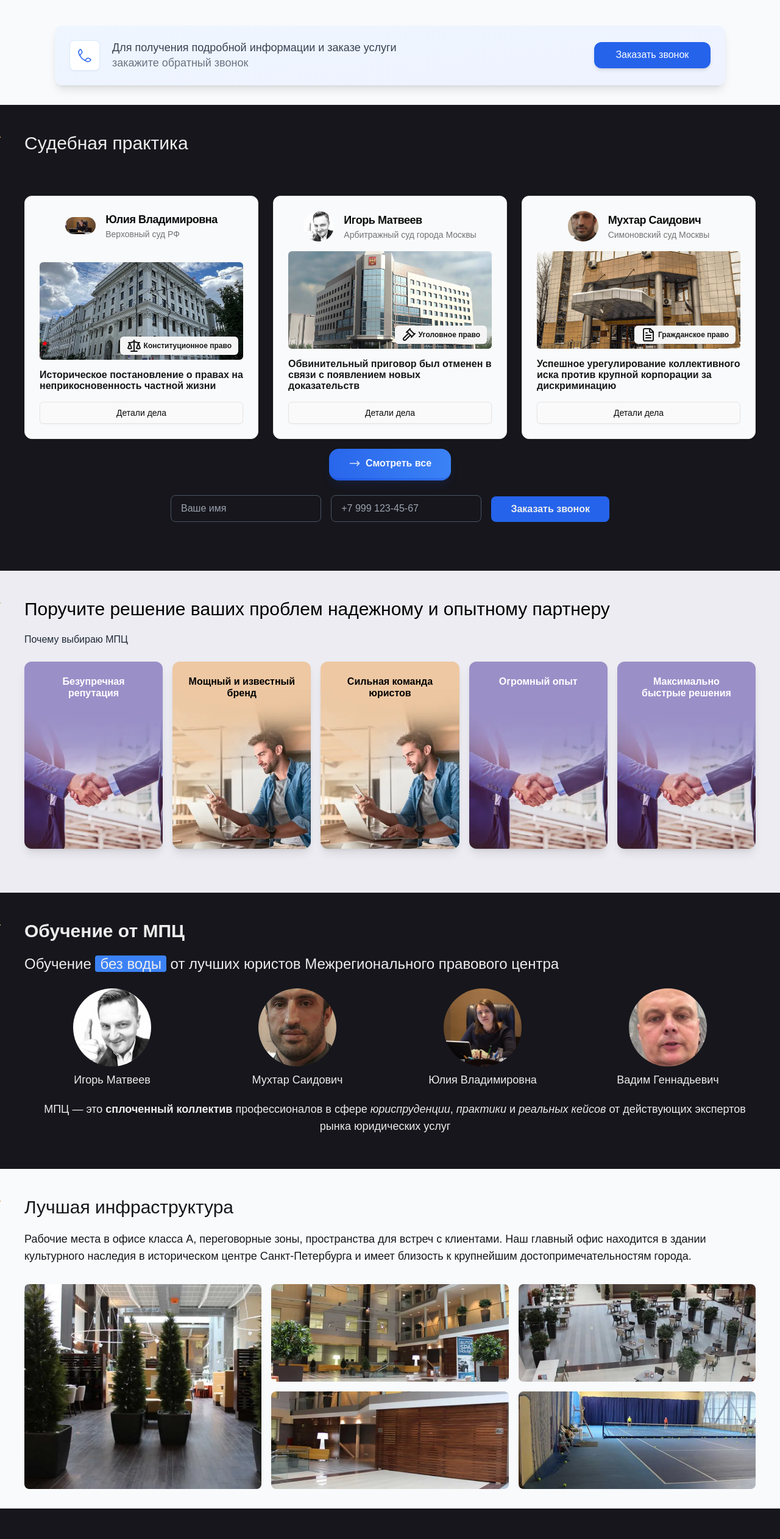
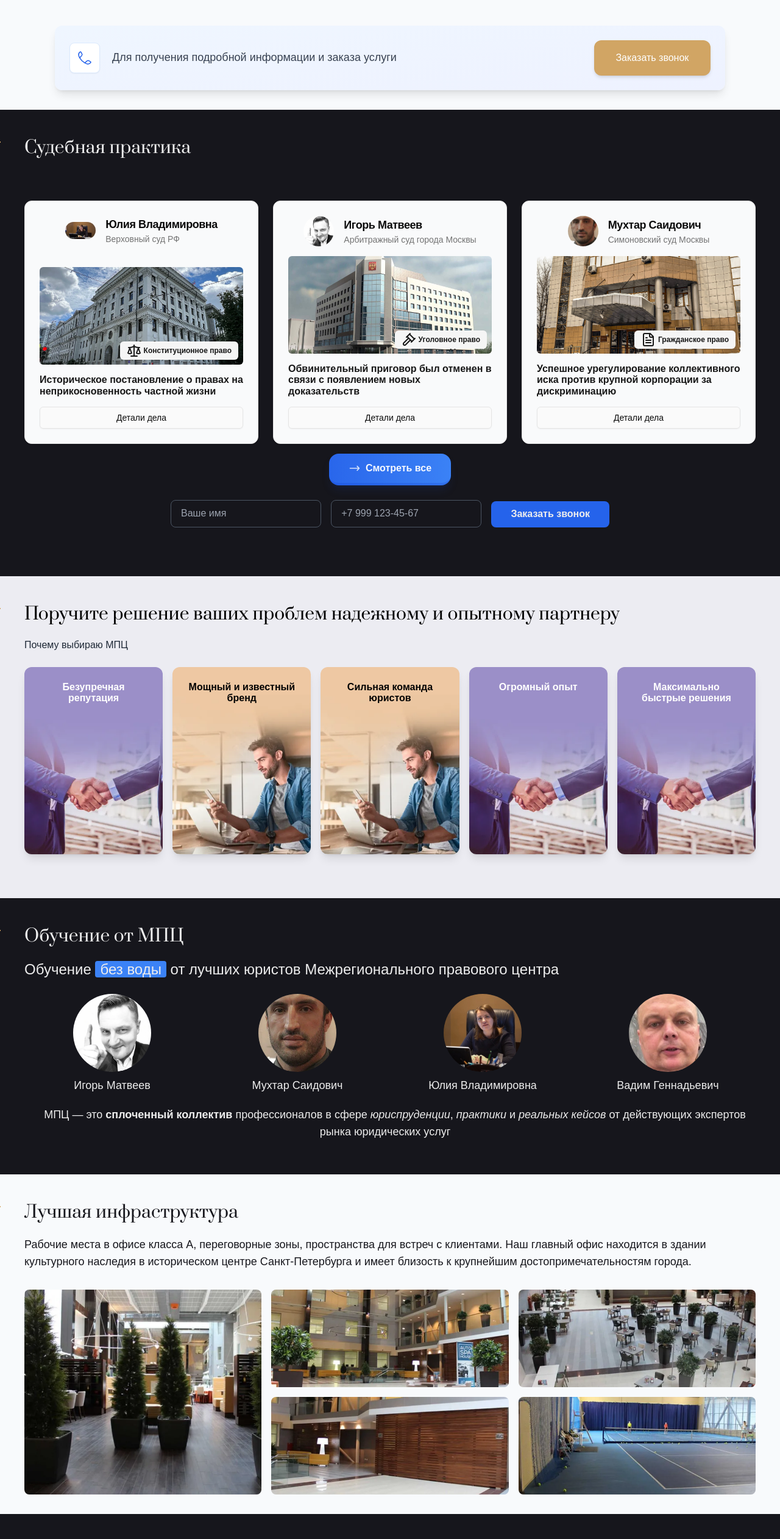
Before and after one commit to kononoVikaReal/frontend, a Next.js app: page / in a window 1280 px wide. Shown: the part 4087-6611 px from the top of the page at 61% size. Built offline with nearby package versions, Linux system fonts and the light colour scheme.

Commit message:
Работа с шрифтами

```diff
--- a/src/components/EighthElement/EighthElement.tsx
+++ b/src/components/EighthElement/EighthElement.tsx
@@ -28,7 +28,7 @@ const EighthElement = () => {
 		<div className='bg-slate-50 text-[#16161c] pb-8'>
 			<div className='pt-10 mx-auto max-w-[1200px]'>
 				<div className="relative before:content-[''] before:block before:border before:border-elite before:absolute before:w-[1000px] before:-left-[1039px] before:top-3">
-					<span className='text-3xl leading-[45px] w-96'>
+					<span className='text-[28px] leading-[45px] font-prata '>
 						Объединили лучшее от сферы оказания юридических услуг
 					</span>
 				</div>
--- a/src/components/FifthElement/FifthElement.tsx
+++ b/src/components/FifthElement/FifthElement.tsx
@@ -25,7 +25,7 @@ const FifthElement = () => {
 			<div className='pt-10'>
 				<div className=''>
 					<div className="relative before:content-[''] before:block before:border before:border-elite before:absolute before:w-[1000px] before:-left-[1039px] before:top-3 mb-4">
-						<span className='text-3xl leading-[45px] w-96 font-semibold'>
+						<span className='text-[28px] leading-[45px] font-prata '>
 							Обучение от МПЦ
 						</span>
 					</div>
--- a/src/components/FourthElement/FourthElement.tsx
+++ b/src/components/FourthElement/FourthElement.tsx
@@ -34,7 +34,7 @@ const FourthElement = () => {
 			<div className='mx-auto max-w-[1200px] mb-14 text-black'>
 				<div className='pt-10'>
 					<div className="relative before:content-[''] before:block before:border before:border-elite before:absolute before:w-[1000px] before:-left-[1039px] before:top-3 mb-4">
-						<span className='text-3xl leading-[45px] w-96'>
+						<span className='text-[28px] leading-[45px] font-prata '>
 							Поручите решение ваших проблем надежному и опытному партнеру
 						</span>
 					</div>
--- a/src/components/SecondElement/SecondElement.tsx
+++ b/src/components/SecondElement/SecondElement.tsx
@@ -620,7 +620,7 @@ const SecondElement = () => {
 		<div className='bg-slate-50 text-black pb-8'>
 			<div className='pt-10 mx-auto max-w-[1200px]'>
 				<div className="relative before:content-[''] before:block before:border before:border-elite before:absolute before:w-[1000px] before:-left-[1039px] before:top-3">
-					<span className='text-[28px] leading-[45px] w-96 font-prata text-background'>
+					<span className='text-[28px] leading-[45px] font-prata text-background'>
 						На данный момент у нас есть 3 основных направления
 					</span>
 				</div>
@@ -648,15 +648,11 @@ const SecondElement = () => {
 							<CallIcon className='w-6 h-6 text-blue-600' />
 						</div>
 						<span className='text-gray-700 text-lg leading-snug font-medium'>
-							Для получения подробной информации и заказе услуги
-							<br />
-							<span className='text-gray-500 font-normal'>
-								закажите обратный звонок
-							</span>
+							Для получения подробной информации и заказа услуги
 						</span>
 					</div>
 
-					<button className='bg-blue-600 hover:bg-blue-700 text-white px-6 py-3 rounded-xl font-medium transition-all duration-300 transform hover:scale-[1.02] active:scale-95 shadow-md hover:shadow-lg'>
+					<button className='bg-elite text-white p-5 rounded-xl font-medium transition-all duration-300 transform hover:scale-[1.02] active:scale-95 shadow-md hover:shadow-lg'>
 						Заказать звонок
 					</button>
 				</div>
--- a/src/components/SeventhElement/SeventhElement.tsx
+++ b/src/components/SeventhElement/SeventhElement.tsx
@@ -21,7 +21,7 @@ const SeventhElement = () => {
 			<div className='pt-10'>
 				<div className=''>
 					<div className="relative before:content-[''] before:block before:border before:border-elite before:absolute before:w-[1000px] before:-left-[1039px] before:top-3 mb-4">
-						<span className='text-3xl leading-[45px] w-96'>
+						<span className='text-[28px] leading-[45px] font-prata '>
 							Качественное юридическое сопровождение
 						</span>
 					</div>
--- a/src/components/SixthElement/SixthElement.tsx
+++ b/src/components/SixthElement/SixthElement.tsx
@@ -5,7 +5,7 @@ const SixthElement = () => {
 		<div className='bg-slate-50 text-[#16161c] pb-8'>
 			<div className='pt-10 mx-auto max-w-[1200px]'>
 				<div className="relative before:content-[''] before:block before:border before:border-elite before:absolute before:w-[1000px] before:-left-[1039px] before:top-3">
-					<span className='text-3xl leading-[45px] w-96'>
+					<span className='text-[28px] leading-[45px] font-prata '>
 						Лучшая инфраструктура
 					</span>
 				</div>
--- a/src/components/ThirdElement/ThirdElement.tsx
+++ b/src/components/ThirdElement/ThirdElement.tsx
@@ -6,7 +6,7 @@ const ThirdElement = () => {
 		<div className='mx-auto max-w-[1200px] mb-14'>
 			<div className='pt-10 mb-16'>
 				<div className="relative before:content-[''] before:block before:border before:border-elite before:absolute before:w-[1000px] before:-left-[1039px] before:top-3 mb-4">
-					<span className='text-3xl leading-[45px] w-96'>
+					<span className='text-[28px] leading-[45px] font-prata '>
 						Судебная практика
 					</span>
 				</div>
--- a/src/components/ThirteenthElement/ThirteenthElement.tsx
+++ b/src/components/ThirteenthElement/ThirteenthElement.tsx
@@ -32,13 +32,11 @@ const ThirteenthElement = () => {
 		<div className='mx-auto max-w-[1200px] mb-14'>
 			<div className='pt-10'>
 				<div className='container mx-auto p-4'>
-					<div className='bg-gray-800 text-white py-2 px-4 rounded-lg mb-8 hover:scale-110 duration-300 ease-in transition-all w-fit'>
-						Команда
+					<div className="relative before:content-[''] before:block before:border before:border-elite before:absolute before:w-[1000px] before:-left-[1039px] before:top-3 mb-4">
+						<span className='text-[28px] leading-[45px] font-prata '>
+							Спикеры МПЦ
+						</span>
 					</div>
-					<h1 className='text-4xl font-bold mb-8'>
-						Спикеры&nbsp;
-						<span className='text-red-500'>МПЦ</span>
-					</h1>
 					{/* Спикеры */}
 					<div className='grid grid-cols-1 sm:grid-cols-2 gap-6 mb-8'>
 						{speakers.map((speaker, index) => (
--- a/src/components/TwelfthElement/TwelfthElement.tsx
+++ b/src/components/TwelfthElement/TwelfthElement.tsx
@@ -38,7 +38,7 @@ const TwelfthElement = () => {
 			<div className='mx-auto max-w-[1200px] mb-14 text-black'>
 				<div className='pt-10'>
 					<div className="relative before:content-[''] before:block before:border before:border-elite before:absolute before:w-[1000px] before:-left-[1039px] before:top-3 mb-4">
-						<span className='text-3xl leading-[45px] w-96 font-semibold'>
+						<span className='text-[28px] leading-[45px] font-prata '>
 							Стоимость наших услуг
 						</span>
 					</div>
```
